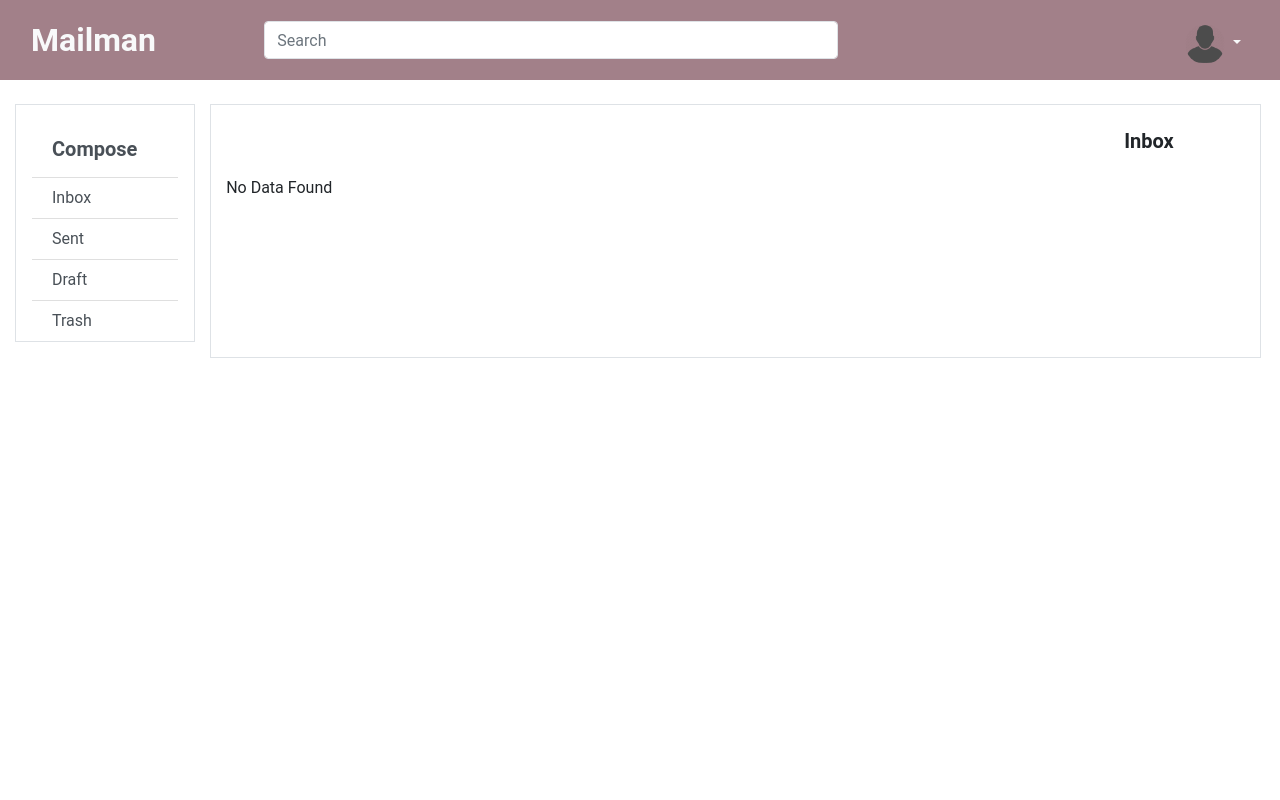
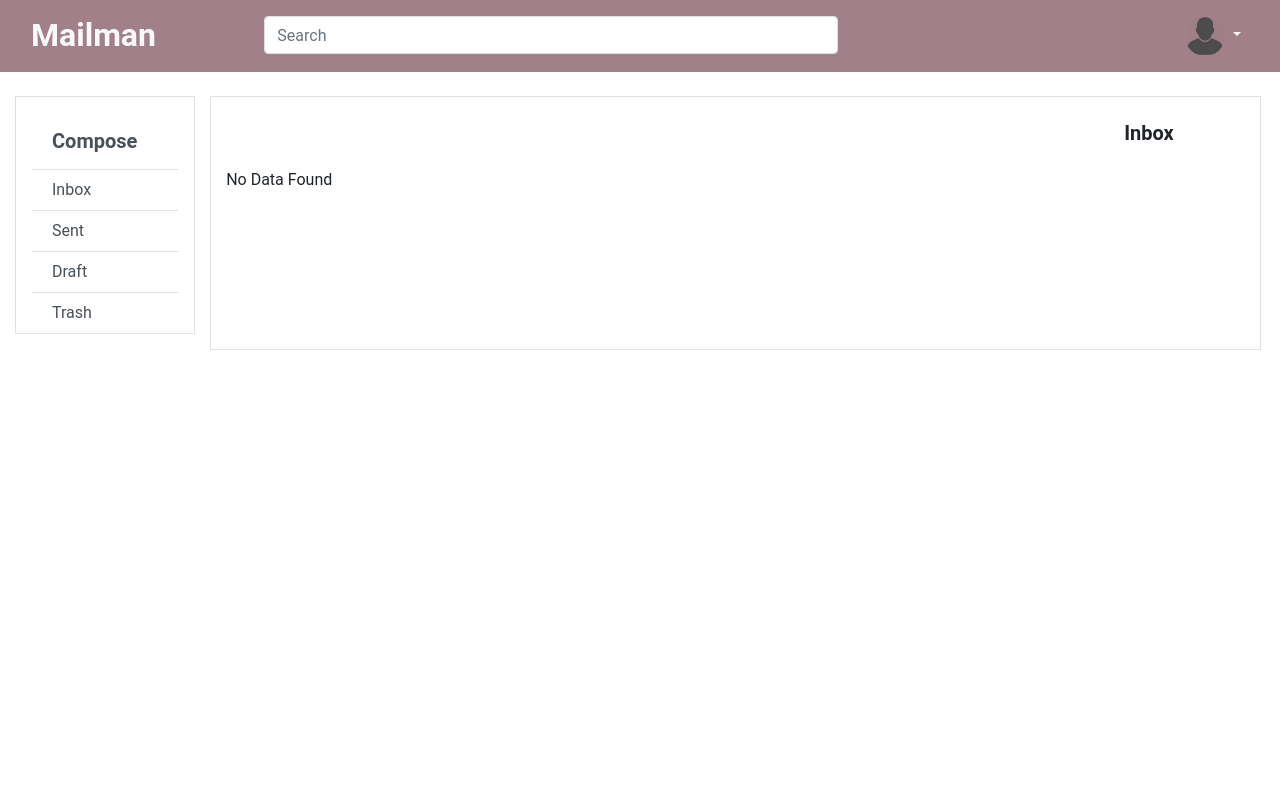
Before and after one commit to Sammy-99/Mailman-project, a PHP site: page /launchpadtwo/dashboard.php in a window 1280 px wide. Run offline with PHP 8.4, Linux system fonts and the light colour scheme; the visitor is signed in with stand-in values (Sample User, id 1); data that the repository does not hold is empty.

Commit message:
change same classes of bootstrap

```diff
--- a/dashboard.php
+++ b/dashboard.php
@@ -19,8 +19,8 @@ include_once("./layout/head.php");
 
 ?>
 
-<div class="container-fluid">
-    <div class="row align-items-center " style="background: #a28089">
+<div class="container-fluid " >
+    <div class="row " style="background: #a28089">
         <div class="col-12 col-md-2 mt-2 font-weight-bolder">
             <nav class="navbar navbar-expand-lg navbar-light dashboard-nav">
                 <!-- <h2 class="font-weight-bold">Mailman</h2> -->
@@ -33,13 +33,13 @@ include_once("./layout/head.php");
                 </button>
             </nav>
         </div>
-        <div class="col-8 col-md-6">
+        <div class="col-8 col-md-6 mt-3">
             <div class="form-outline searchData">
                 <input type="search" id="searchData" class="form-control border border-primery rounded"
                      placeholder="Search" aria-label="Search" />
             </div>
         </div>
-        <div class="col-4 col-md-4 user-profile-option mt-2">
+        <div class="col-4 col-md-4 user-profile-option">
             <nav class="navbar navbar-expand-sm">
                 <div class="collapse navbar-collapse d-flex justify-content-end" id="navbar-list-4">
                     <div class="user-name text-light"> <?= $userData['username']; ?> </div> &nbsp;
@@ -87,9 +87,9 @@ include_once("./layout/head.php");
 
             <!-- Sidebar -->
             <header>
-                <nav id="sidebarMenu" class="collapse d-md-block sidebar bg-white">
+                <nav id="sidebarMenu" class="collapse d-md-block sidebar" >
                     <div class="position-sticky border">
-                        <div class="list-group list-group-flush mx-3 mt-4">
+                        <div class="list-group list-group-flush mx-3 mt-4" >
                             <a href="#" class="list-group-item list-group-item-action py-2 ripple compose_email"
                                 data-toggle="modal" data-target=".bd-example-modal-lg" aria-current="true">
                                 <span>
--- a/layout/assets/style.css
+++ b/layout/assets/style.css
@@ -219,6 +219,7 @@ body{
 
 .user_edit_form .user_details_input input{
     border: 2px solid black !important;
+    background: transparent;
 }
 
 .user_details_input{
@@ -247,3 +248,23 @@ label[for="attached-files"] {
  label[for="attached-files"]:hover {
     text-decoration: underline;
  }
+
+#sidebarMenu div, #sidebarMenu div a{
+    background-color: transparent;
+}
+
+body{
+    /* background: hsla(42, 47%, 61%, 1);
+
+background: linear-gradient(225deg, hsla(42, 47%, 61%, 1) 20%, hsla(23, 64%, 68%, 1) 40%, hsla(140, 20%, 51%, 1) 100%, hsla(351, 88%, 62%, 1) 100%); */
+
+    /* background: hsla(240, 51%, 67%, 1);
+
+background: linear-gradient(90deg, hsla(240, 51%, 67%, 1) 0%, hsla(176, 68%, 74%, 1) 100%); */
+
+/* background: -moz-linear-gradient(225deg, hsla(42, 47%, 61%, 1) 20%, hsla(23, 64%, 68%, 1) 40%, hsla(140, 20%, 51%, 1) 100%, hsla(351, 88%, 62%, 1) 100%);
+
+background: -webkit-linear-gradient(225deg, hsla(42, 47%, 61%, 1) 20%, hsla(23, 64%, 68%, 1) 40%, hsla(140, 20%, 51%, 1) 100%, hsla(351, 88%, 62%, 1) 100%);
+
+filter: progid: DXImageTransform.Microsoft.gradient( startColorstr="#CBAF6E", endColorstr="#E2A27A", GradientType=1 ); */
+}
--- a/layout/head.php
+++ b/layout/head.php
@@ -16,4 +16,4 @@
 
 
 </head>
-<body>
+<body class="vh-100">
```
Also changed, not shown: dummyhtml.php (+3 -5 lines), edit-profile.php (+24 -24 lines), layout/footer.php (+11 -0 lines), profile.php (+8 -8 lines), resetpassword.php (+19 -22 lines).
